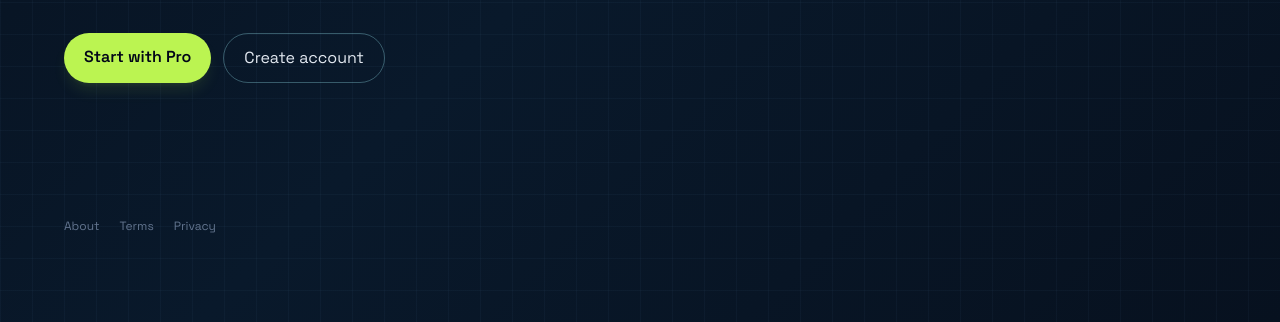
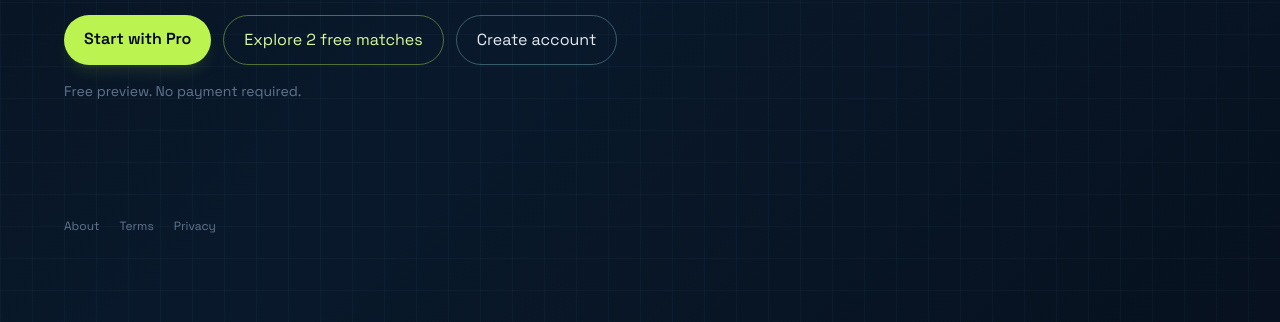
Before and after one commit to burntoak2012-ux/quant-edge-v2, a React app: page / in a window 1280 px wide. Shown: the part 478-800 px from the top of the page. Built offline with nearby package versions, Linux system fonts and the light colour scheme; some packages are replaced by stand-ins of ours.

Commit message:
Add free preview CTA to landing page

```diff
--- a/app/page.tsx
+++ b/app/page.tsx
@@ -15,8 +15,10 @@ export default function Home() {
           <p className="mt-7 max-w-2xl text-lg leading-8 text-slate-400">Quant Edge combines team form, internal player efficiency ratings, and confirmed lineups into a focused match signal dashboard.</p>
           <div className="mt-9 flex flex-wrap gap-3">
             <Link className="rounded-full bg-lime-300 px-5 py-3 font-semibold text-slate-950 shadow-lg shadow-lime-300/10 hover:bg-lime-200" href="/pricing">Start with Pro</Link>
+            <Link className="rounded-full border border-lime-300/40 px-5 py-3 text-lime-200 hover:border-lime-300 hover:bg-lime-300/10" href="/sign-up">Explore 2 free matches</Link>
             <Link className="rounded-full border border-cyan-200/30 px-5 py-3 text-slate-200 hover:border-cyan-300 hover:bg-cyan-300/10" href="/sign-up">Create account</Link>
           </div>
+          <p className="mt-4 text-sm text-slate-500">Free preview. No payment required.</p>
         </section>
         <footer className="flex gap-5 text-xs text-slate-500"><Link href="/about">About</Link><Link href="/terms">Terms</Link><Link href="/privacy">Privacy</Link></footer>
       </div>
```
